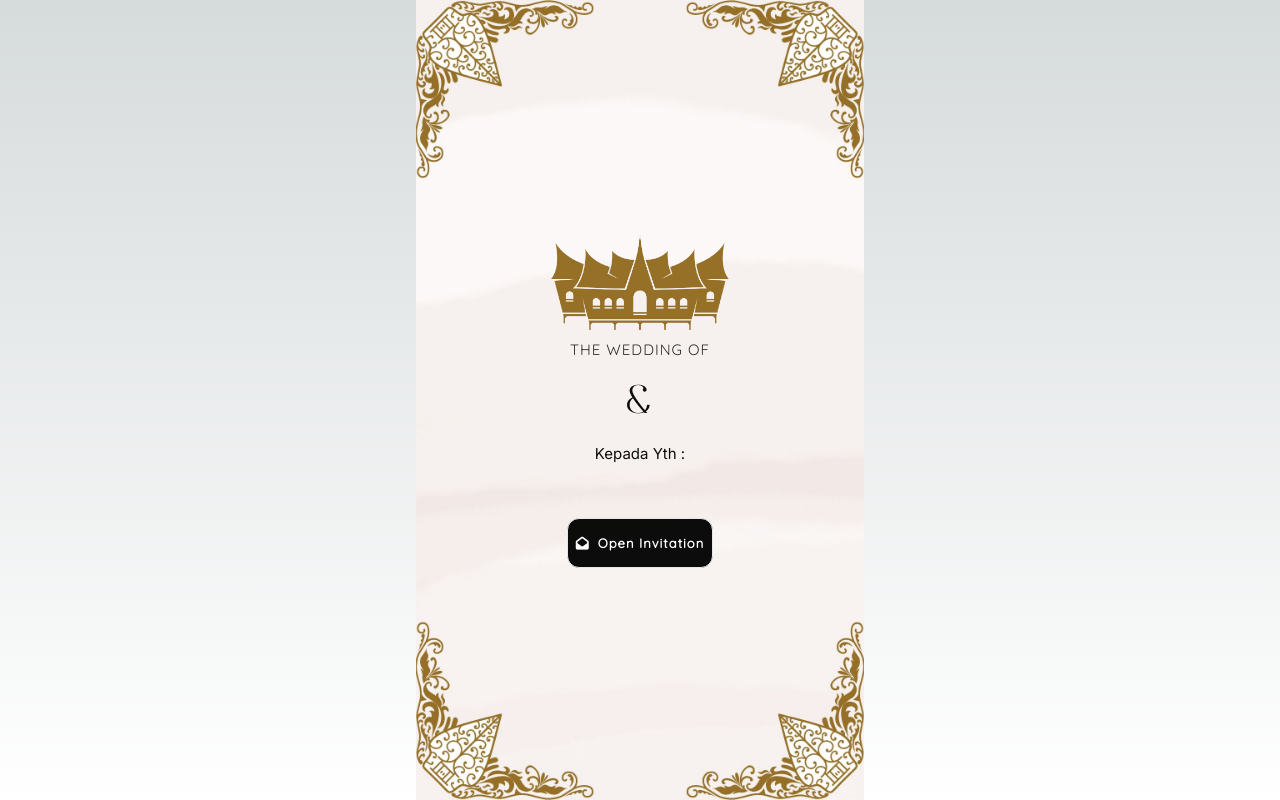
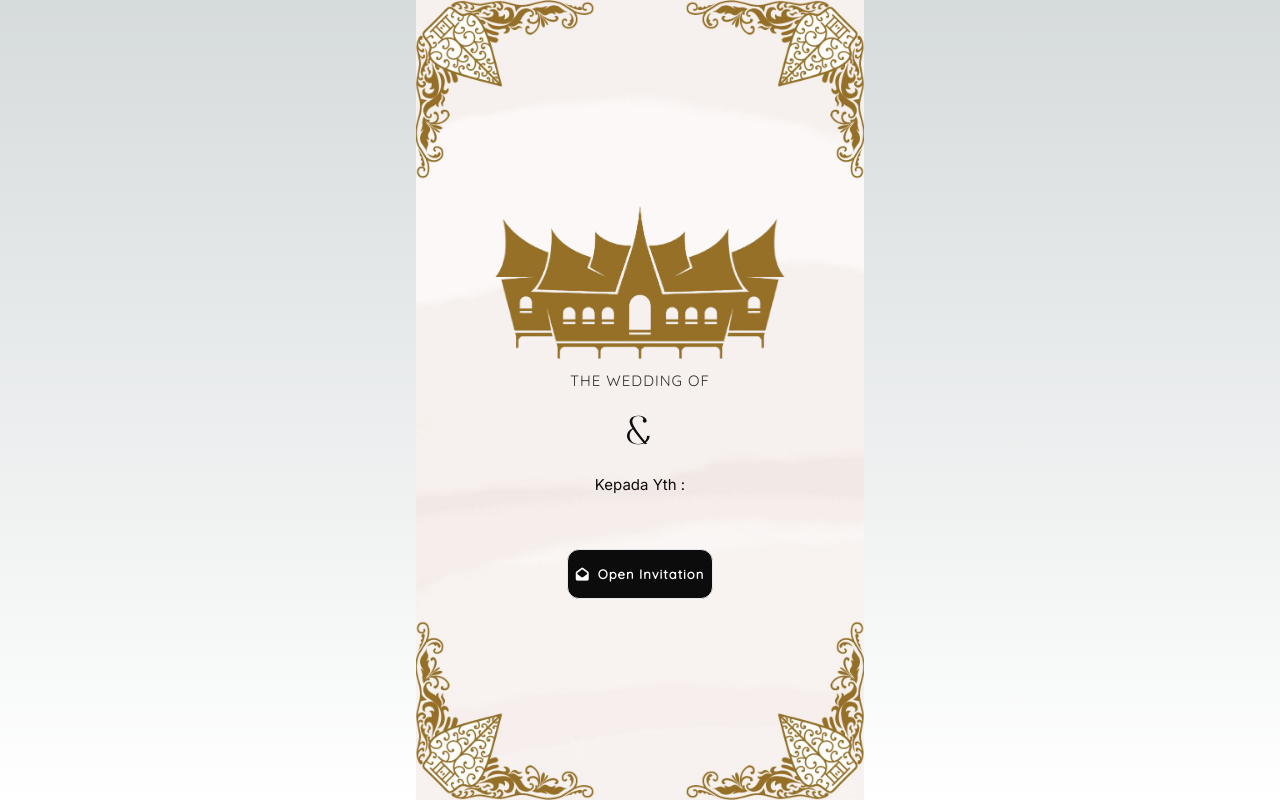
Before and after one commit to Hillindo/wedding-invitation18, a Next.js app: page /front in a window 1280 px wide. Built offline with nearby package versions, Linux system fonts and the light colour scheme.

Commit message:
feat: increase max width of image for better layout on invitation component

```diff
--- a/src/app/front/page.tsx
+++ b/src/app/front/page.tsx
@@ -78,7 +78,7 @@ export default function Front({data, guestName, onOpenInvitation}:any) {
                                     src="/img/rumah-gadang.png"
                                     alt="Rumah Gadang"
                                     loading="lazy"
-                                    style={{ maxWidth: "40%", margin: "0 auto", display: "block" }}
+                                    style={{ maxWidth: "65%", margin: "0 auto", display: "block" }}
                                 />
                             </motion.div>
                                 <motion.div
```
